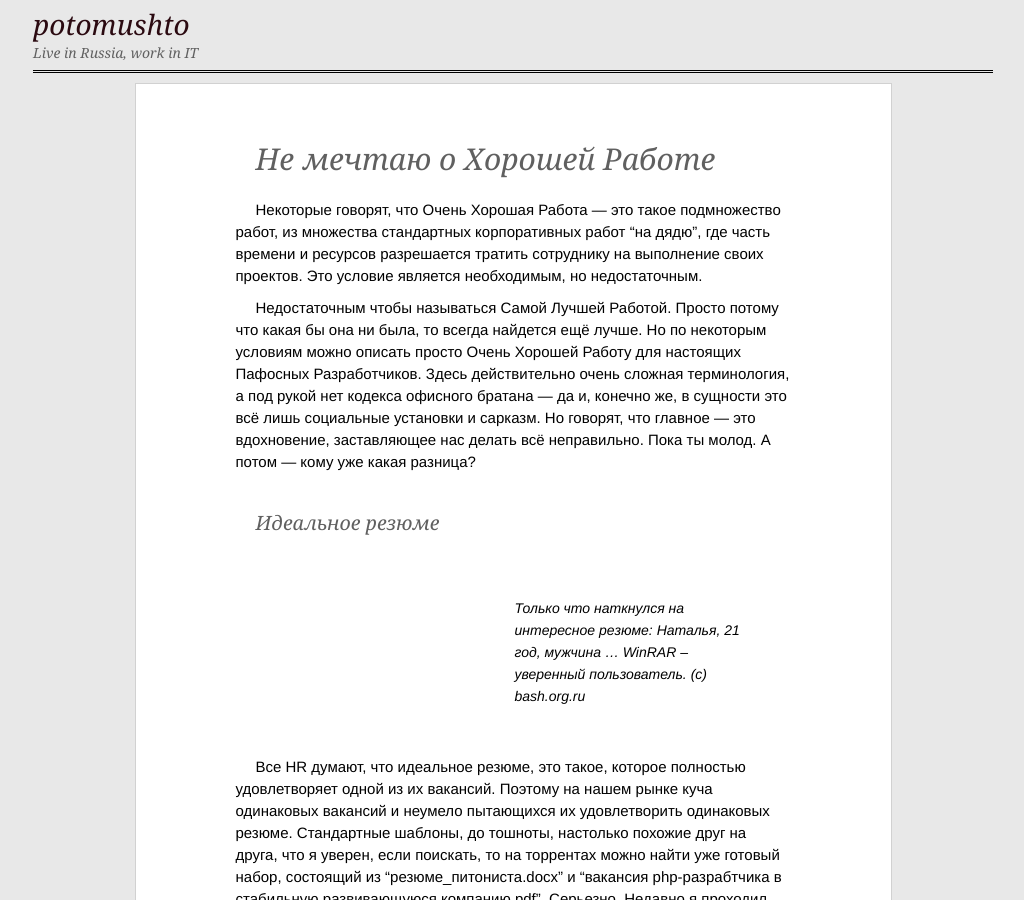
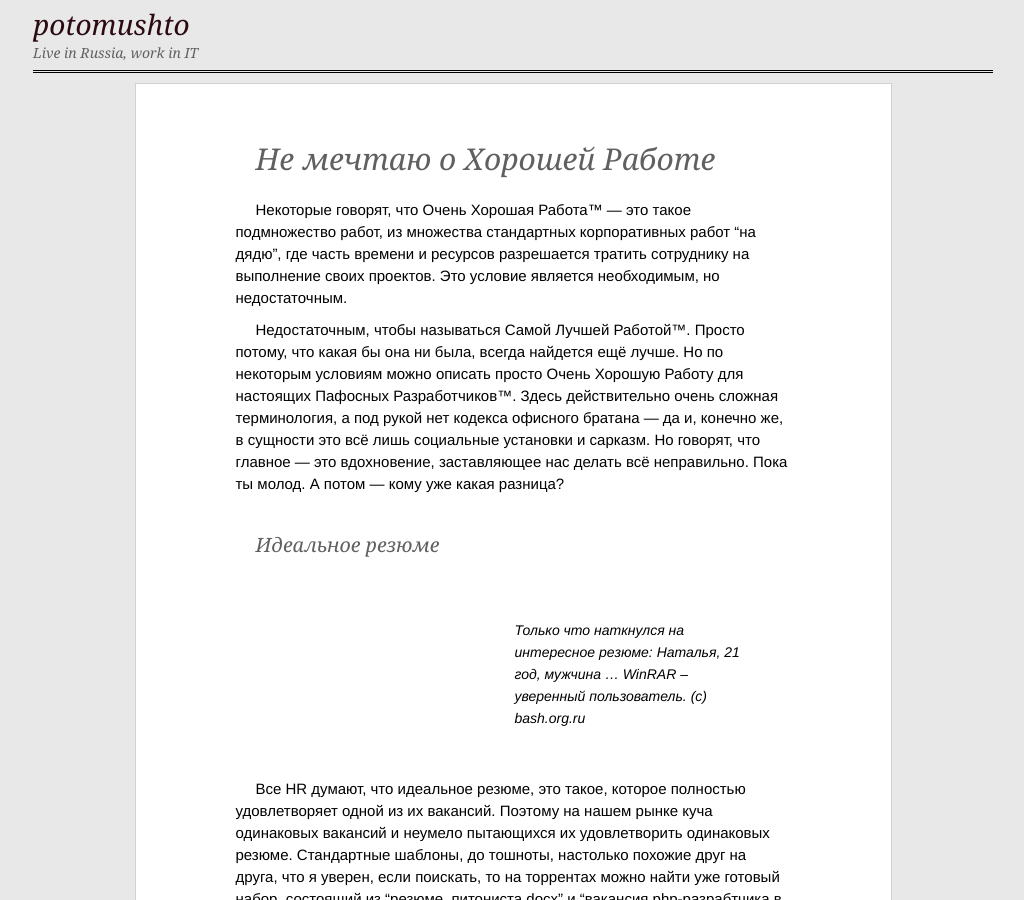
Before and after one commit to ptmt/ptmt.github.com, a Jekyll site: the page built from _posts/2012-03-2-ideal-cv.md, in a window 1280 px wide and 900 px high. Shown: the whole window, without its empty margins (127-1151 px from the left). Built offline with Jekyll 4.4.1, drawn with Linux system fonts in a browser that asks for light colours; Markdown is read by kramdown in place of the engine named in the settings.

Commit message:
new post

```diff
--- a/_posts/2012-03-2-ideal-cv.md
+++ b/_posts/2012-03-2-ideal-cv.md
@@ -4,9 +4,9 @@
 ---
 # {{ page.title }}
 
-Некоторые говорят, что Очень Хорошая Работа — это такое подмножество работ, из множества стандартных корпоративных работ “на дядю”, где часть времени и ресурсов разрешается тратить сотруднику на выполнение своих проектов. Это условие является необходимым, но недостаточным.
+Некоторые говорят, что Очень Хорошая Работа&trade; — это такое подмножество работ, из множества стандартных корпоративных работ “на дядю”, где часть времени и ресурсов разрешается тратить сотруднику на выполнение своих проектов. Это условие является необходимым, но недостаточным.
 
-Недостаточным чтобы называться Самой Лучшей Работой. Просто потому что какая бы она ни была, то всегда найдется ещё лучше. Но по некоторым условиям можно описать просто Очень Хорошей Работу для настоящих Пафосных Разработчиков. Здесь действительно очень сложная терминология, а под рукой нет кодекса офисного братана — да и, конечно же, в сущности это всё лишь социальные установки и сарказм. Но говорят, что главное — это вдохновение, заставляющее нас делать всё неправильно. Пока ты молод. А потом — кому уже какая разница?
+Недостаточным, чтобы называться Самой Лучшей Работой&trade;. Просто потому, что какая бы она ни была, всегда найдется ещё лучше. Но по некоторым условиям можно описать просто Очень Хорошую Работу для настоящих Пафосных Разработчиков&trade;. Здесь действительно очень сложная терминология, а под рукой нет кодекса офисного братана — да и, конечно же, в сущности это всё лишь социальные установки и сарказм. Но говорят, что главное — это вдохновение, заставляющее нас делать всё неправильно. Пока ты молод. А потом — кому уже какая разница?
 
 ## Идеальное резюме
 
```
